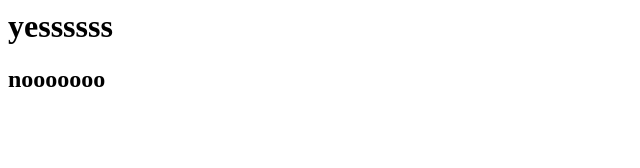
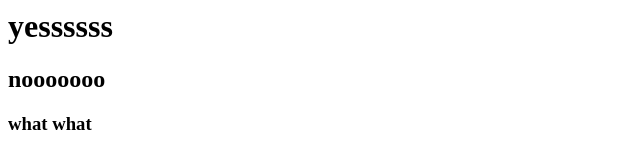
Before and after one commit to codswil/fat-cat-example.com, a plain HTML site: page index.html in a window 1280 px wide. Shown: the whole page, without its empty margins (0-640 px from the left). Drawn offline with Linux system fonts and the light colour scheme.

Commit message:
added h3

```diff
--- a/index.html
+++ b/index.html
@@ -6,5 +6,6 @@
 <body>
 <h1> yessssss </h1>
 <h2> nooooooo </h2>
+<h3> what what </h3>
 </body>
 </html>
```
